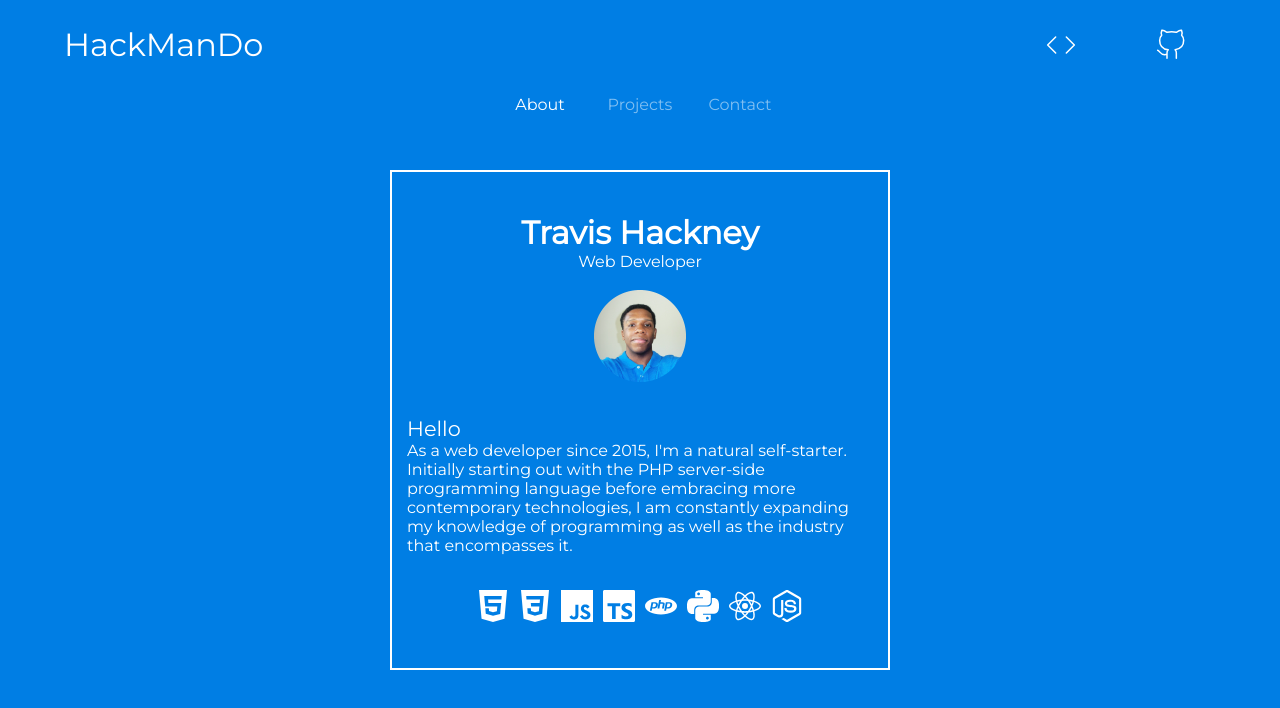
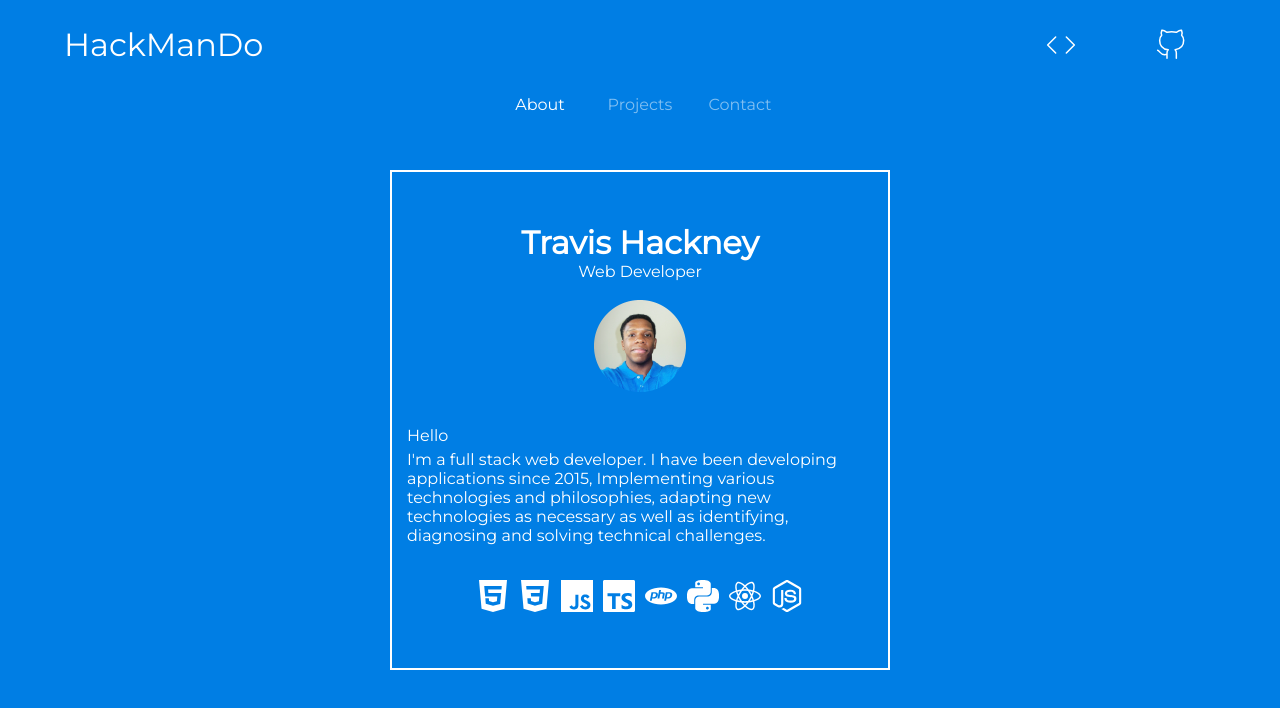
Before and after one commit to TravisTHII/hackmando, a React (Create React App) app: page / in a window 1280 px wide. Shown: the top 708 px of the page. Built offline with nearby package versions, Linux system fonts and the light colour scheme.

Commit message:
updated about

```diff
--- a/src/components/slider/slides/about/index.tsx
+++ b/src/components/slider/slides/about/index.tsx
@@ -17,11 +17,10 @@ export const About = () => (
           <div className="am_summary">
             <h2>Hello</h2>
             <p>
-              As a web developer since 2015, I'm a natural self-starter.
-              Initially starting out with the PHP server-side programming
-              language before embracing more contemporary technologies, I am
-              constantly expanding my knowledge of programming as well as the
-              industry that encompasses it.
+              I'm a full stack web developer. I have been developing
+              applications since 2015, Implementing various technologies and
+              philosophies, adapting new technologies as necessary as well as
+              identifying, diagnosing and solving technical challenges.
             </p>
           </div>
           <ul className="am_skills">
--- a/src/styles/index.css
+++ b/src/styles/index.css
@@ -217,7 +217,8 @@ About Page
 }
 .about .about_me .am_summary h2 {
   font-weight: normal;
-  font-size: 1.3em;
+  font-size: 1em;
+  margin-bottom: 5px;
 }
 .about .about_me .am_summary p {
   white-space: pre-line;
```
